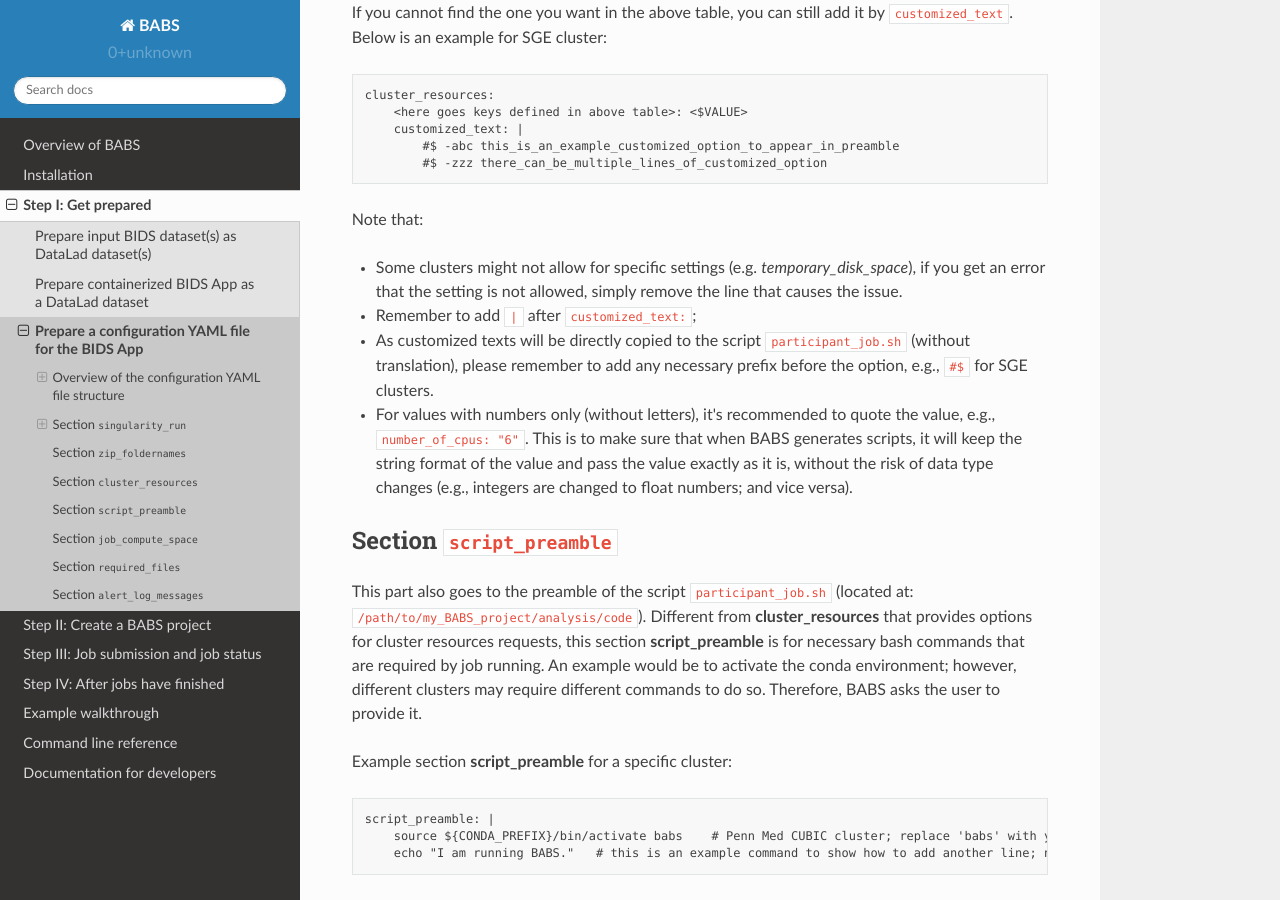
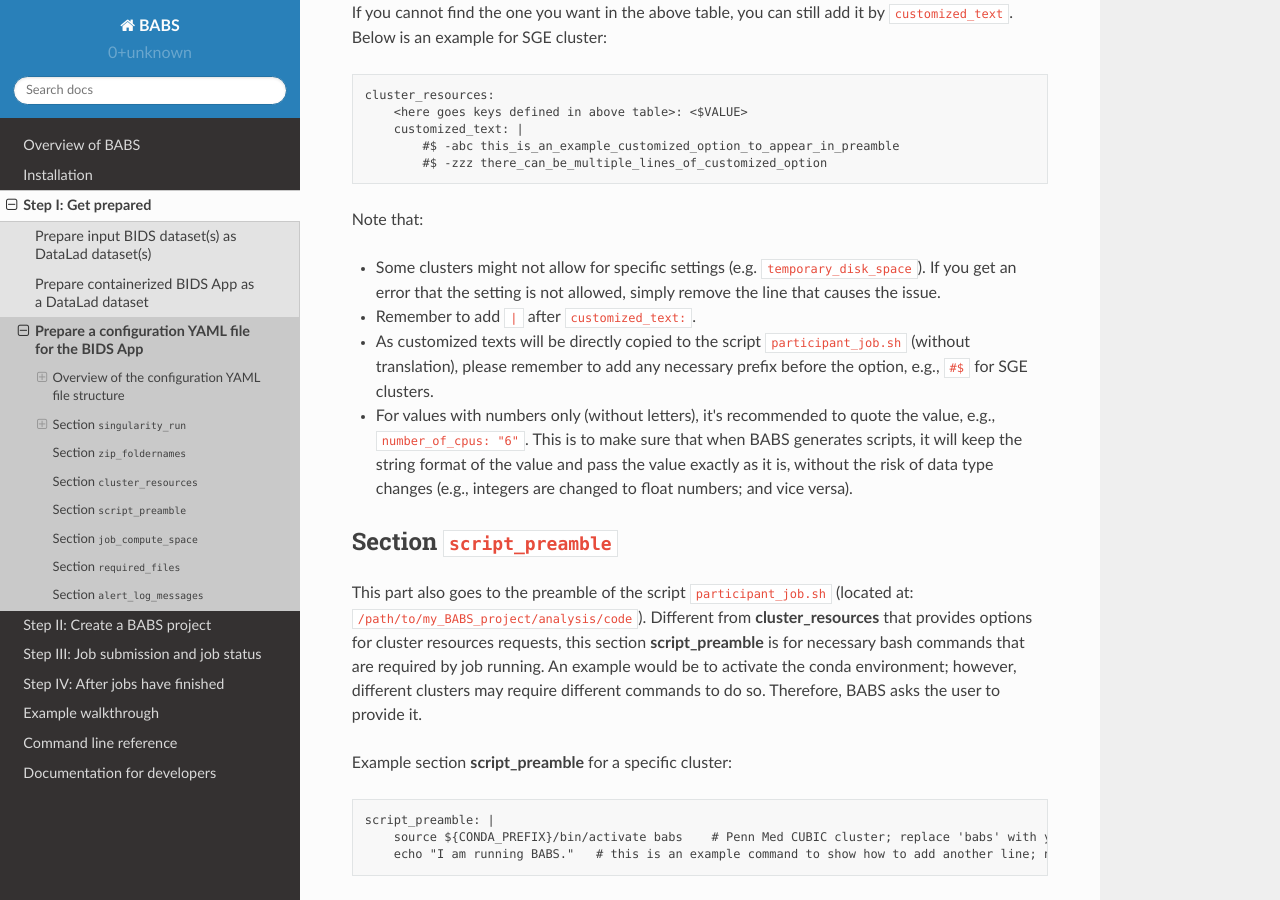
Before and after one commit to PennLINC/babs, a Sphinx documentation site: the page built from docs/source/preparation_config_yaml_file.rst, in a window 1280 px wide and 900 px high, scrolled down 10600 px. Built offline with Sphinx 7.4.7 and the Read the Docs theme 2.0.0, drawn with Linux system fonts in a browser that asks for light colours.

```diff
--- a/docs/source/preparation_config_yaml_file.rst
+++ b/docs/source/preparation_config_yaml_file.rst
@@ -496,9 +496,10 @@ Below is an example for SGE cluster::
 
 Note that:
 
-* Some clusters might not allow for specific settings (e.g. `temporary_disk_space`), if you get an error that the setting is not allowed,
+* Some clusters might not allow for specific settings (e.g. ``temporary_disk_space``).
+  If you get an error that the setting is not allowed,
   simply remove the line that causes the issue.
-* Remember to add ``|`` after ``customized_text:``;
+* Remember to add ``|`` after ``customized_text:``.
 * As customized texts will be directly copied to the script ``participant_job.sh`` (without translation), please remember to add any necessary prefix before the option, e.g., ``#$`` for SGE clusters.
 * For values with numbers only (without letters), it's recommended to quote the value,
   e.g., ``number_of_cpus: "6"``. This is to make sure that when BABS generates scripts, it will keep the string format of the value
```
